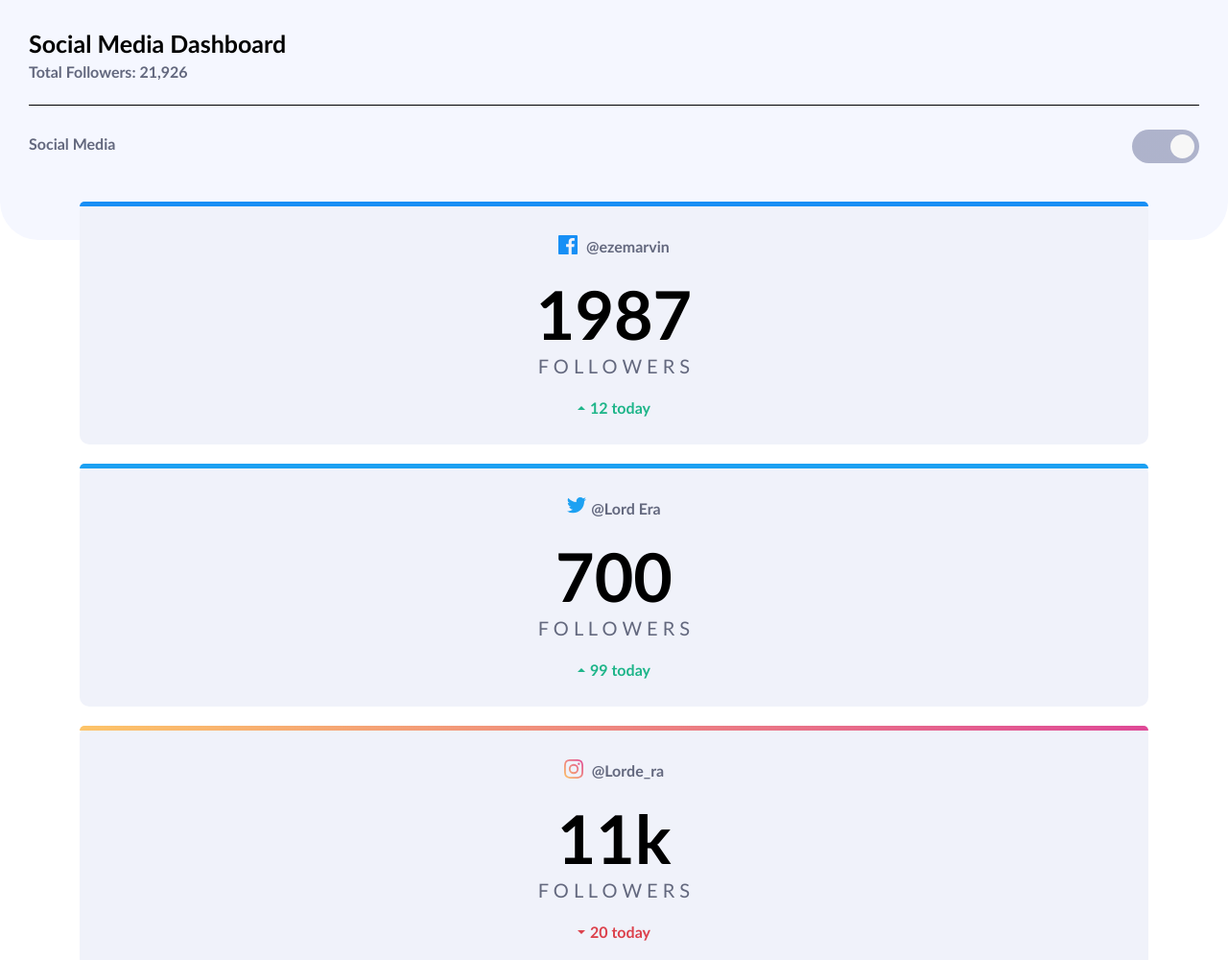
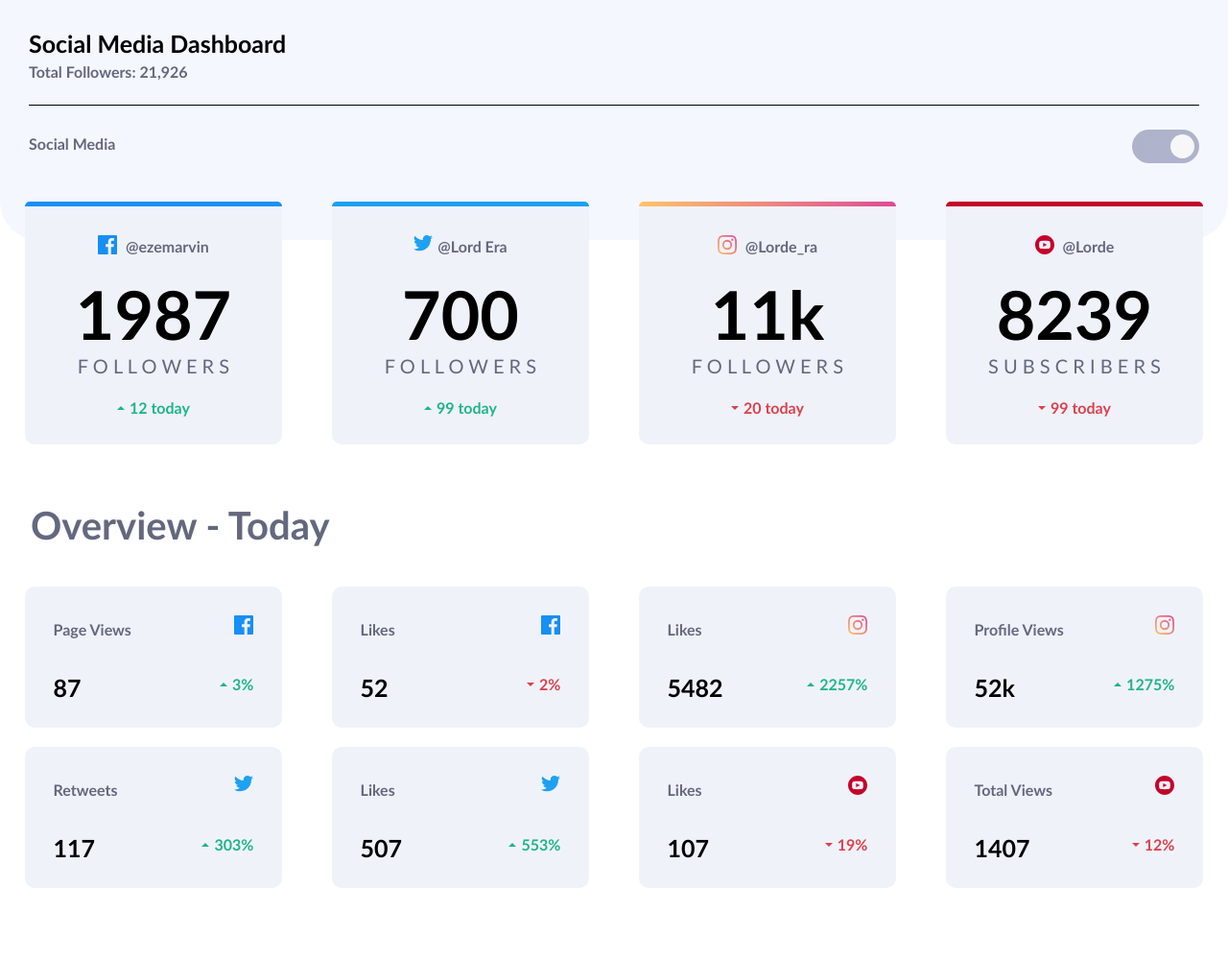
Before and after one commit to Charvine-300/Social-Media-Dashboard, a plain HTML site: page index.html in a window 1280 px wide. Shown: the top 1000 px of the page at 96% size. Drawn offline with Linux system fonts and the light colour scheme.

Commit message:
Finsished Desktop View

```diff
--- a/index.html
+++ b/index.html
@@ -9,6 +9,7 @@
     <link rel="icon" href="./images/Charvine.ico"/>
     <title> Social Media Dashboard with Theme Switch </title>
     <meta name="viewport" content="width=device-width, initial-scale=1.0"/>
+    <link rel="stylesheet" media="(min-width: 1050px)" href="socialmedia2.css"/>
   </head>
 
   <body id="background-holder">
@@ -78,7 +79,7 @@
           </div>
         </div>
 
-        <div id="social-info" style="background-color: transparent;">
+        <div id="social-info" style="background-color: transparent; width: 95%;">
           <h1 id="present-overview"> Overview - Today</h1>
         </div>
 
--- /dev/null
+++ b/socialmedia2.css
@@ -0,0 +1,17 @@
+#social-info {
+    width: 21%;
+    height: 50%;
+}
+
+#kept-scores {
+    width: 21%;
+    height: 50%;
+}
+
+#flexbox-two {
+    flex-direction: row;
+}
+
+#flex-box {
+    flex-direction: row;
+}
```
